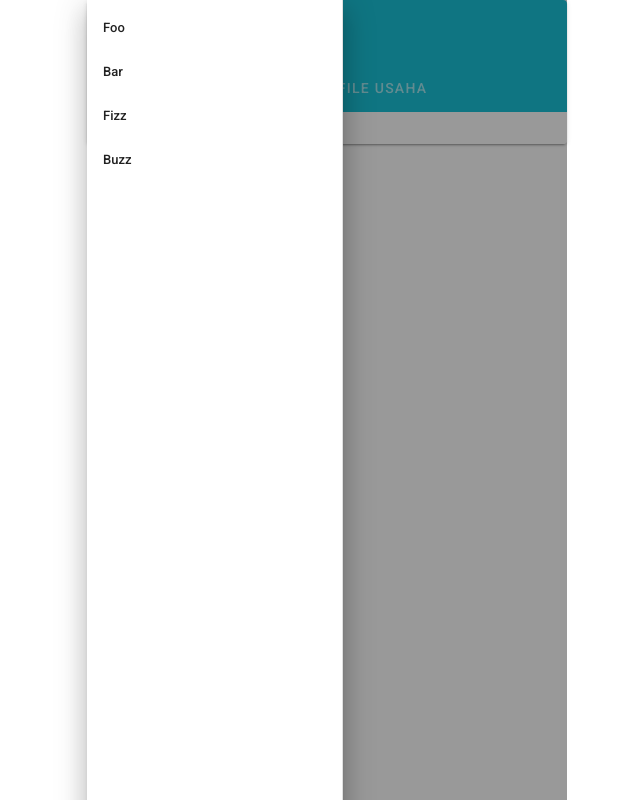
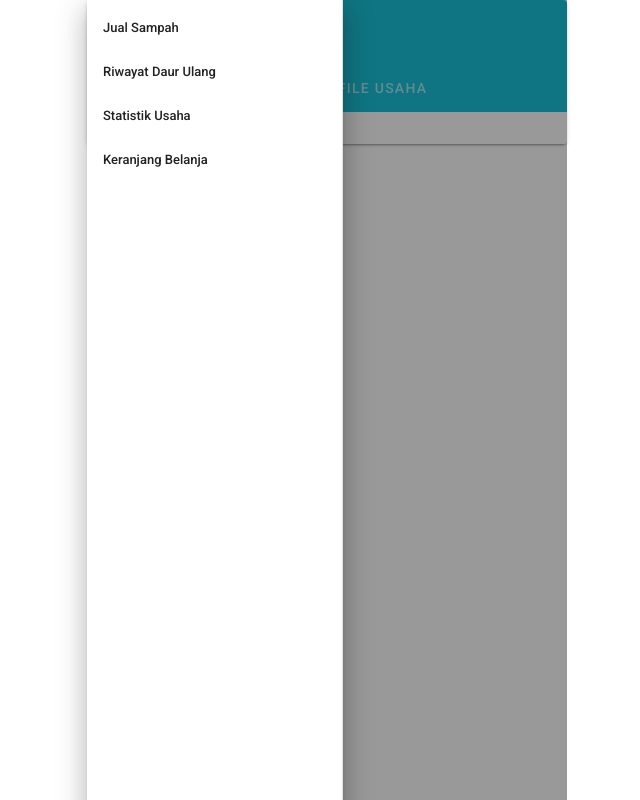
Before and after one commit to 12henbx/Unpla-Vuejs-with-Vuetify, a Vue app: page /profile in a window 1280 px wide. Both pictures are taken after a click on the button 428 px from the left and 32 px from the top of the page. Shown: the top 800 px of the page, without its empty margins (313-953 px from the left). Built offline with nearby package versions, Linux system fonts and the light colour scheme.

Commit message:
Edit some component in hoome and profile page

```diff
--- a/src/components/FloatingActionButton.vue
+++ b/src/components/FloatingActionButtonJual.vue
@@ -8,7 +8,7 @@
 
 <script>
 export default {
-  name: 'FloatingActionButton'
+  name: 'FloatingActionButtonJual'
 }
 </script>
 
--- a/src/views/Home.vue
+++ b/src/views/Home.vue
@@ -65,7 +65,7 @@
         <RecyclerCardList></RecyclerCardList>
       </div>
     </div>
-    <FloatingActionButton></FloatingActionButton>
+    <FloatingActionButtonJual></FloatingActionButtonJual>
     <div>
         <div class="cont-title">
           <div>
@@ -235,11 +235,11 @@
 
 <script>
 import UserWasteList from '../components/UserWasteList'
-import FloatingActionButton from '../components/FloatingActionButton'
+import FloatingActionButtonJual from '../components/FloatingActionButtonJual'
 import RecyclerCardList from '../components/RecyclerCardList'
 
 export default {
   name: 'Home',
-  components: { RecyclerCardList, FloatingActionButton, UserWasteList }
+  components: { RecyclerCardList, FloatingActionButtonJual, UserWasteList }
 }
 </script>
--- a/src/views/Profile.vue
+++ b/src/views/Profile.vue
@@ -51,19 +51,19 @@
           active-class="deep-purple--text text--accent-4"
         >
           <v-list-item>
-            <v-list-item-title>Foo</v-list-item-title>
+            <v-list-item-title>Jual Sampah</v-list-item-title>
           </v-list-item>
 
           <v-list-item>
-            <v-list-item-title>Bar</v-list-item-title>
+            <v-list-item-title>Riwayat Daur Ulang</v-list-item-title>
           </v-list-item>
 
           <v-list-item>
-            <v-list-item-title>Fizz</v-list-item-title>
+            <v-list-item-title>Statistik Usaha</v-list-item-title>
           </v-list-item>
 
           <v-list-item>
-            <v-list-item-title>Buzz</v-list-item-title>
+            <v-list-item-title>Keranjang Belanja</v-list-item-title>
           </v-list-item>
         </v-list-item-group>
       </v-list>
@@ -72,12 +72,13 @@
     <div>
       <div class="border-user-detail">
         <div class="spanner-user-detail">
+          <h3>Aktivitas Terakhir</h3>
+          <div class="card-profile">
 
+          </div>
         </div>
       </div>
     </div>
-
-    <h2>Aktivitas Terakhir</h2>
 
   </div>
 </template>
```
